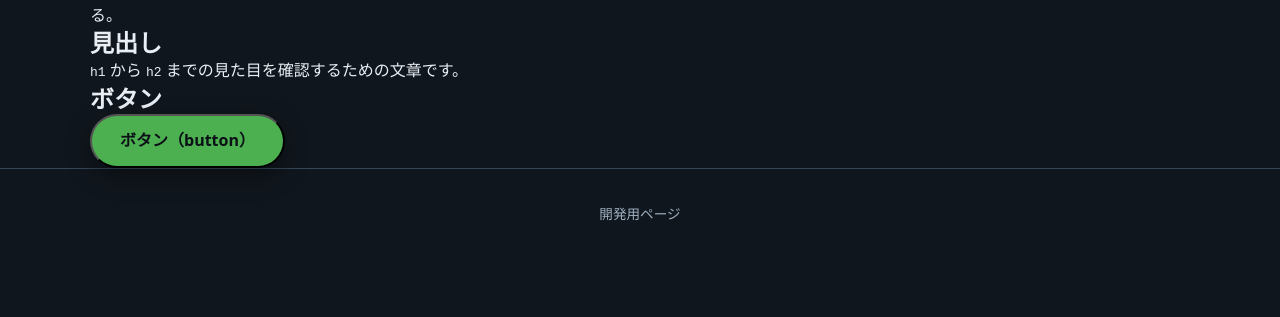
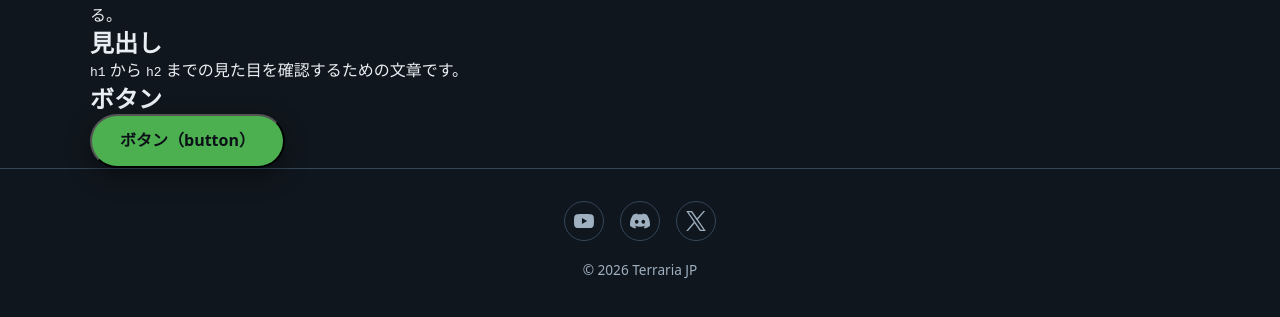
Before and after one commit to Pl4ceholder/terraria_jp_website, a website: page dev/parts.html in a window 1280 px wide. Shown: the part 127-444 px from the top of the page. Drawn offline with Linux system fonts and the light colour scheme.

Commit message:
feat(common): 共通フッターを Web Component として追加
- assets/js/components/site-footer.js に <x-site-footer> を追加
  - YouTube / Discord / X のアイコンリンク（href は今のところホームへの仮置き）
  - href が http で始まるときだけ target="_blank" と rel="noopener noreferrer" を付ける
  - コピーライトの年は data-current-year に流し込む
  - アイコンは Simple Icons の SVG パスをインライン展開（外部リクエストなし）
- components.css に c-social を追加し、layout.css の l-footer を調整
- dev/parts.html にフッターを追加
- CODING_RULES.md のディレクトリ構成と 4.2 節を更新

```diff
--- a/assets/css/common/components.css
+++ b/assets/css/common/components.css
@@ -24,3 +24,39 @@
 .c-button:active {
     transform: translateY(0);
 }
+
+/* SNS アイコンのリンク（フッターなどで使う） -------------------------- */
+.c-social {
+    display: flex;
+    gap: var(--space-s);
+    justify-content: center;
+}
+
+.c-social__item {
+    display: flex;
+}
+
+.c-social__link {
+    display: flex;
+    align-items: center;
+    justify-content: center;
+    width: 2.5rem;
+    height: 2.5rem;
+    color: var(--color-text-muted);
+    border: 1px solid var(--color-border);
+    border-radius: var(--radius-pill);
+    transition:
+        color 0.2s ease,
+        border-color 0.2s ease;
+}
+
+.c-social__link:hover {
+    color: var(--color-primary);
+    border-color: var(--color-primary);
+}
+
+.c-social__icon {
+    width: 1.25rem;
+    height: 1.25rem;
+    fill: currentcolor;
+}
--- a/assets/css/common/layout.css
+++ b/assets/css/common/layout.css
@@ -2,8 +2,9 @@
    layout.css — l- : ページの骨組み（ヘッダー・メイン・フッター・コンテナ）
    ========================================================================== */
 
-/* 共通ヘッダのカスタム要素は既定で inline なので block にする */
-x-site-header {
+/* 共通パーツのカスタム要素は既定で inline なので block にする */
+x-site-header,
+x-site-footer {
     display: block;
 }
 
@@ -70,10 +71,13 @@ x-site-header {
 
 /* フッター ------------------------------------------------------------ */
 .l-footer {
-    padding: var(--space-m) var(--space-s);
-    color: var(--color-text-muted);
+    padding-block: var(--space-m);
     text-align: center;
     border-top: 1px solid var(--color-border);
+}
+
+.l-footer__copyright {
+    margin-block-start: var(--space-s);
 }
 
 /* 中央寄せの共通コンテナ ---------------------------------------------- */
--- /dev/null
+++ b/assets/js/components/site-footer.js
@@ -0,0 +1,104 @@
+// ==========================================================================
+// site-footer.js — 共通フッター（Web Component）
+//
+// 使い方: 各ページの </body> 直前に置く
+//     <x-site-footer></x-site-footer>
+//     <script src="assets/js/components/site-footer.js" defer></script>
+//
+// 見た目は assets/css/common/layout.css と components.css にある。
+// site-header.js と同じく、file:// でも GitHub Pages でも動く書き方にしている。
+// ==========================================================================
+
+// アイコンの SVG パス（24x24、Simple Icons の配布データ）
+const ICON_PATHS = {
+    youtube:
+        "M23.498 6.186a3.016 3.016 0 0 0-2.122-2.136C19.505 3.545 12 3.545 12 3.545s-7.505 0-9.377.505A3.017 3.017 0 0 0 .502 6.186C0 8.07 0 12 0 12s0 3.93.502 5.814a3.016 3.016 0 0 0 2.122 2.136c1.871.505 9.376.505 9.376.505s7.505 0 9.377-.505a3.015 3.015 0 0 0 2.122-2.136C24 15.93 24 12 24 12s0-3.93-.502-5.814zM9.545 15.568V8.432L15.818 12l-6.273 3.568z",
+    discord:
+        "M20.317 4.3698a19.7913 19.7913 0 00-4.8851-1.5152.0741.0741 0 00-.0785.0371c-.211.3753-.4447.8648-.6083 1.2495-1.8447-.2762-3.68-.2762-5.4868 0-.1636-.3933-.4058-.8742-.6177-1.2495a.077.077 0 00-.0785-.037 19.7363 19.7363 0 00-4.8852 1.515.0699.0699 0 00-.0321.0277C.5334 9.0458-.319 13.5799.0992 18.0578a.0824.0824 0 00.0312.0561c2.0528 1.5076 4.0413 2.4228 5.9929 3.0294a.0777.0777 0 00.0842-.0276c.4616-.6304.8731-1.2952 1.226-1.9942a.076.076 0 00-.0416-.1057c-.6528-.2476-1.2743-.5495-1.8722-.8923a.077.077 0 01-.0076-.1277c.1258-.0943.2517-.1923.3718-.2914a.0743.0743 0 01.0776-.0105c3.9278 1.7933 8.18 1.7933 12.0614 0a.0739.0739 0 01.0785.0095c.1202.099.246.1981.3728.2924a.077.077 0 01-.0066.1276 12.2986 12.2986 0 01-1.873.8914.0766.0766 0 00-.0407.1067c.3604.698.7719 1.3628 1.225 1.9932a.076.076 0 00.0842.0286c1.961-.6067 3.9495-1.5219 6.0023-3.0294a.077.077 0 00.0313-.0552c.5004-5.177-.8382-9.6739-3.5485-13.6604a.061.061 0 00-.0312-.0286zM8.02 15.3312c-1.1825 0-2.1569-1.0857-2.1569-2.419 0-1.3332.9555-2.4189 2.157-2.4189 1.2108 0 2.1757 1.0952 2.1568 2.419 0 1.3332-.9555 2.4189-2.1569 2.4189zm7.9748 0c-1.1825 0-2.1569-1.0857-2.1569-2.419 0-1.3332.9554-2.4189 2.1569-2.4189 1.2108 0 2.1757 1.0952 2.1568 2.419 0 1.3332-.946 2.4189-2.1568 2.4189Z",
+    x: "M14.234 10.162 22.977 0h-2.072l-7.591 8.824L7.251 0H.258l9.168 13.343L.258 24H2.33l8.016-9.318L16.749 24h6.993zm-2.837 3.299-.929-1.329L3.076 1.56h3.182l5.965 8.532.929 1.329 7.754 11.09h-3.182z",
+};
+
+// SNS リンク。本番の URL が決まったら href を差し替える（今はホームへの仮置き）。
+const SOCIAL_LINKS = [
+    { label: "YouTube", href: "./", icon: "youtube" },
+    { label: "Discord", href: "./", icon: "discord" },
+    { label: "X", href: "./", icon: "x" },
+];
+
+const SVG_NS = "http://www.w3.org/2000/svg";
+
+const FOOTER_TEMPLATE = document.createElement("template");
+FOOTER_TEMPLATE.innerHTML = `
+    <footer class="l-footer">
+        <div class="l-container">
+            <ul class="c-social"></ul>
+            <p class="l-footer__copyright">
+                <small>&copy; <span data-current-year></span> Terraria JP</small>
+            </p>
+        </div>
+    </footer>
+`;
+
+/** アイコンの SVG を作る。装飾なので aria-hidden にし、名前はリンク側に持たせる */
+const createIcon = (name) => {
+    const svg = document.createElementNS(SVG_NS, "svg");
+    svg.setAttribute("class", "c-social__icon");
+    svg.setAttribute("viewBox", "0 0 24 24");
+    svg.setAttribute("aria-hidden", "true");
+    svg.setAttribute("focusable", "false");
+
+    const path = document.createElementNS(SVG_NS, "path");
+    path.setAttribute("d", ICON_PATHS[name]);
+    svg.append(path);
+
+    return svg;
+};
+
+class SiteFooter extends HTMLElement {
+    connectedCallback() {
+        if (this.dataset.ready === "true") return;
+        this.dataset.ready = "true";
+
+        this.append(FOOTER_TEMPLATE.content.cloneNode(true));
+        this.renderSocialLinks();
+        this.fillCurrentYear();
+    }
+
+    /** SNS のアイコンリンクを組み立てる */
+    renderSocialLinks() {
+        const list = this.querySelector(".c-social");
+        if (!list) return;
+
+        for (const { label, href, icon } of SOCIAL_LINKS) {
+            const link = document.createElement("a");
+            link.className = "c-social__link";
+            link.href = href;
+            // アイコンだけのリンクなので、読み上げ用の名前を必ず付ける
+            link.setAttribute("aria-label", label);
+
+            // 外部リンクになったら別タブで開く（CODING_RULES.md 第 2 章）
+            if (/^https?:/.test(href)) {
+                link.target = "_blank";
+                link.rel = "noopener noreferrer";
+            }
+
+            link.append(createIcon(icon));
+
+            const item = document.createElement("li");
+            item.className = "c-social__item";
+            item.append(link);
+            list.append(item);
+        }
+    }
+
+    /** コピーライトの年を埋める */
+    fillCurrentYear() {
+        const year = this.querySelector("[data-current-year]");
+        if (!year) return;
+        year.textContent = String(new Date().getFullYear());
+    }
+}
+
+if (!customElements.get("x-site-footer")) {
+    customElements.define("x-site-footer", SiteFooter);
+}
--- a/dev/parts.html
+++ b/dev/parts.html
@@ -29,10 +29,9 @@
             </div>
         </main>
 
-        <footer class="l-footer">
-            <p><small>開発用ページ</small></p>
-        </footer>
+        <x-site-footer></x-site-footer>
 
         <script src="../assets/js/components/site-header.js" defer></script>
+        <script src="../assets/js/components/site-footer.js" defer></script>
     </body>
 </html>
```
Also changed, not shown: CODING_RULES.md (+5 -1 lines).
